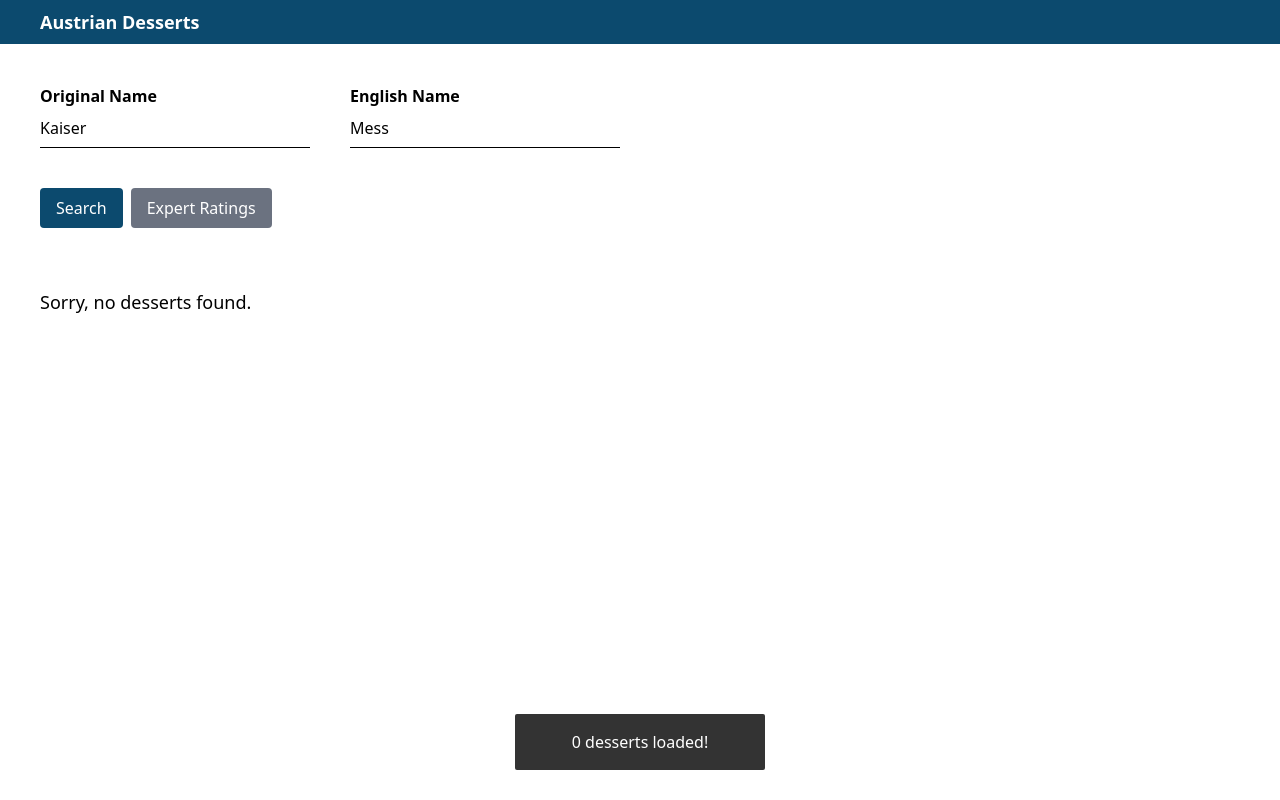
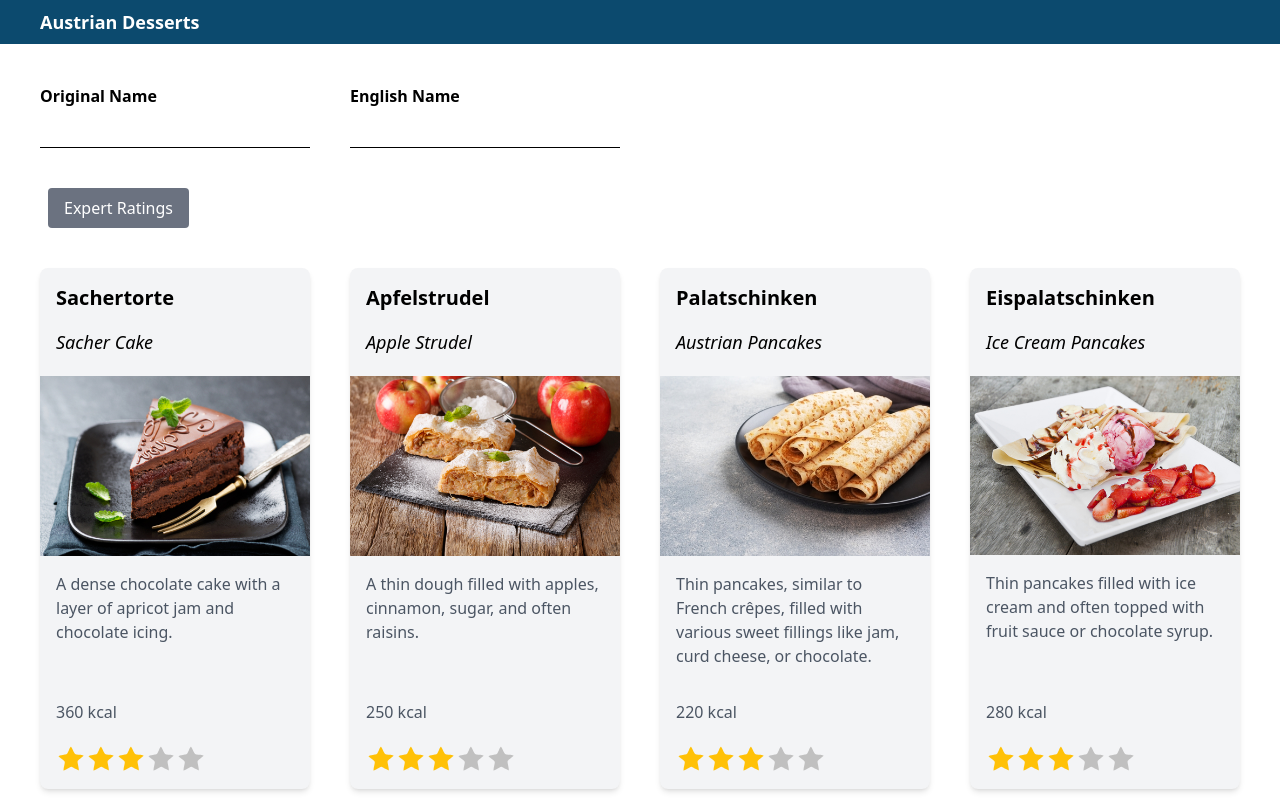
Before and after one commit to ionutleustean/signal-presentation, an Angular app: page / in a window 1280 px wide. Shown: the top 800 px of the page. Built offline with nearby package versions, Linux system fonts and the light colour scheme.

Commit message:
interop with rxjs

```diff
--- a/src/app/desserts/desserts.component.html
+++ b/src/app/desserts/desserts.component.html
@@ -10,14 +10,6 @@
     </div>
   </div>
   <div class="mt-10 mb-10">
-    <button
-      type="submit"
-      (click)="search()"
-      class="btn btn-primary"
-      [disabled]="loading()"
-    >
-      Search
-    </button>
     <button
       type="button"
       (click)="loadRatings()"
--- a/src/app/desserts/desserts.component.ts
+++ b/src/app/desserts/desserts.component.ts
@@ -7,6 +7,8 @@ import { DessertService } from '../data/dessert.service';
 import { DessertIdToRatingMap, RatingService } from '../data/rating.service';
 import { DessertCardComponent } from '../dessert-card/dessert-card.component';
 import { ToastService } from '../shared/toast';
+import {toObservable, toSignal} from "@angular/core/rxjs-interop";
+import {catchError, of, switchAll, switchMap, tap} from "rxjs";
 
 @Component({
   selector: 'app-desserts',
@@ -15,7 +17,7 @@ import { ToastService } from '../shared/toast';
   templateUrl: './desserts.component.html',
   styleUrl: './desserts.component.css',
 })
-export class DessertsComponent implements OnInit {
+export class DessertsComponent {
   #dessertService = inject(DessertService);
   #ratingService = inject(RatingService);
   #toastService = inject(ToastService);
@@ -30,9 +32,25 @@ export class DessertsComponent implements OnInit {
     }
   });
 
+  filters$ = toObservable(this.filters);
+
+  deserts$ = this.filters$.pipe(
+      tap(() => this.loading.set(true)),
+      switchMap((filters) => {
+        return this.#dessertService.find(filters).pipe(
+           catchError((error) => {
+             this.#toastService.show('Error loading desserts!');
+             console.error(error);
+             return of([]);
+           }),
+            tap(() => this.loading.set(false))
+          )
+      })
+    );
+
   loading = signal(false);
 
-  desserts: WritableSignal<Dessert[]> = signal([]);
+  desserts = toSignal(this.deserts$, {initialValue: []});
 
   ratings = signal<DessertIdToRatingMap>({});
 
@@ -43,44 +61,6 @@ export class DessertsComponent implements OnInit {
     effect(() => {
       console.log('originalName', this.originalName());
       console.log('englishName', this.englishName());
-    });
-
-    effect( () => {
-      this.#toastService.show(this.ratedDeserts().length + ' desserts loaded!');
-    })
-
-
-    this.originalName.set('Apple');
-    this.englishName.set('Pie');
-
-
-    this.originalName.set('Apple2');
-    this.englishName.set('Pie3');
-
-    setTimeout(() => {
-      this.originalName.set('Kaiser');
-      this.englishName.set('Mess');
-    }, 1000);
-
-
-  }
-  ngOnInit(): void {
-    this.search();
-  }
-
-  search(): void {
-    this.loading.set(true);
-
-    this.#dessertService.find(this.filters()).subscribe({
-      next: (desserts) => {
-        this.desserts.set(desserts);
-        this.loading.set(false);
-      },
-      error: (error) => {
-        this.loading.set(false);
-        this.#toastService.show('Error loading desserts!');
-        console.error(error);
-      },
     });
   }
 
```
